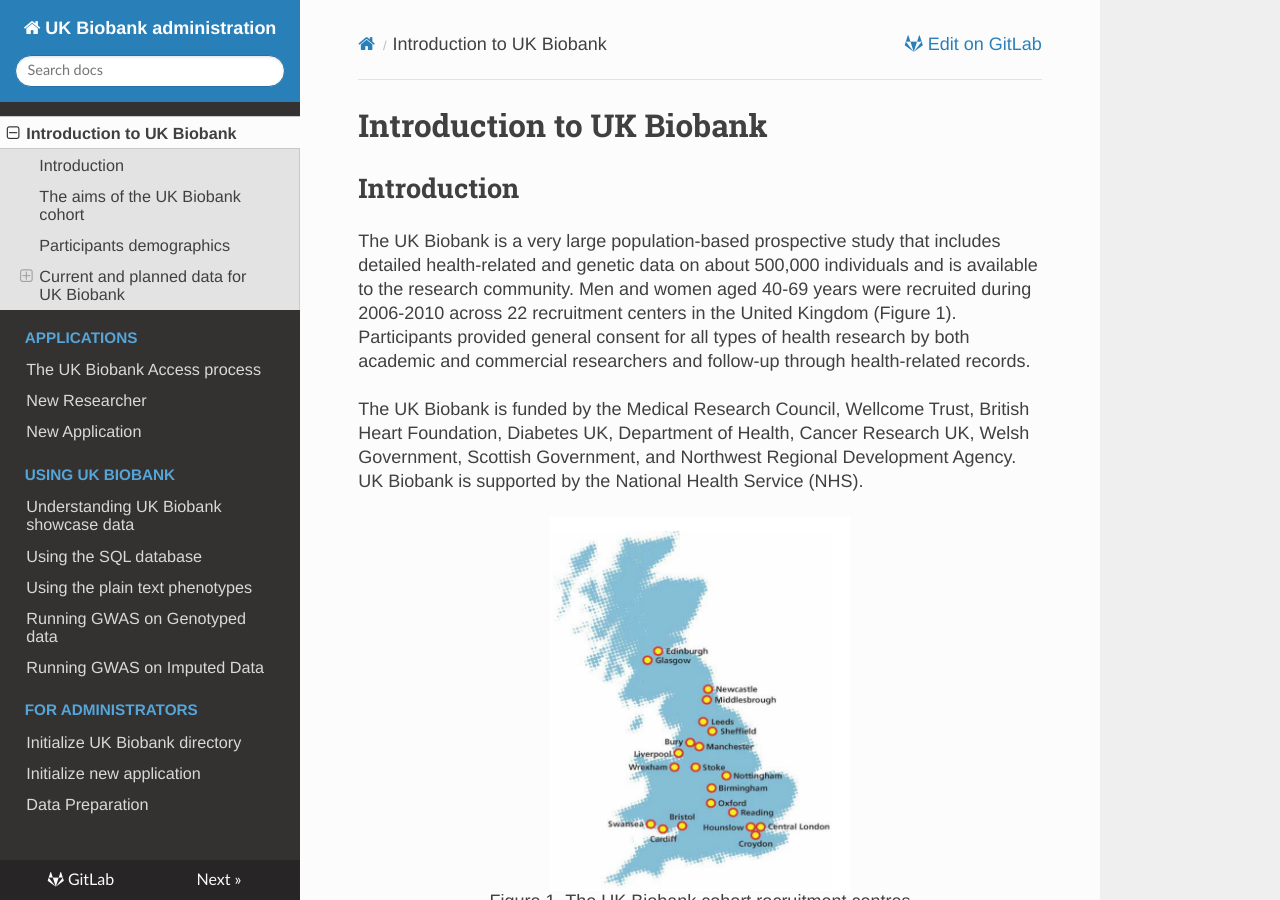
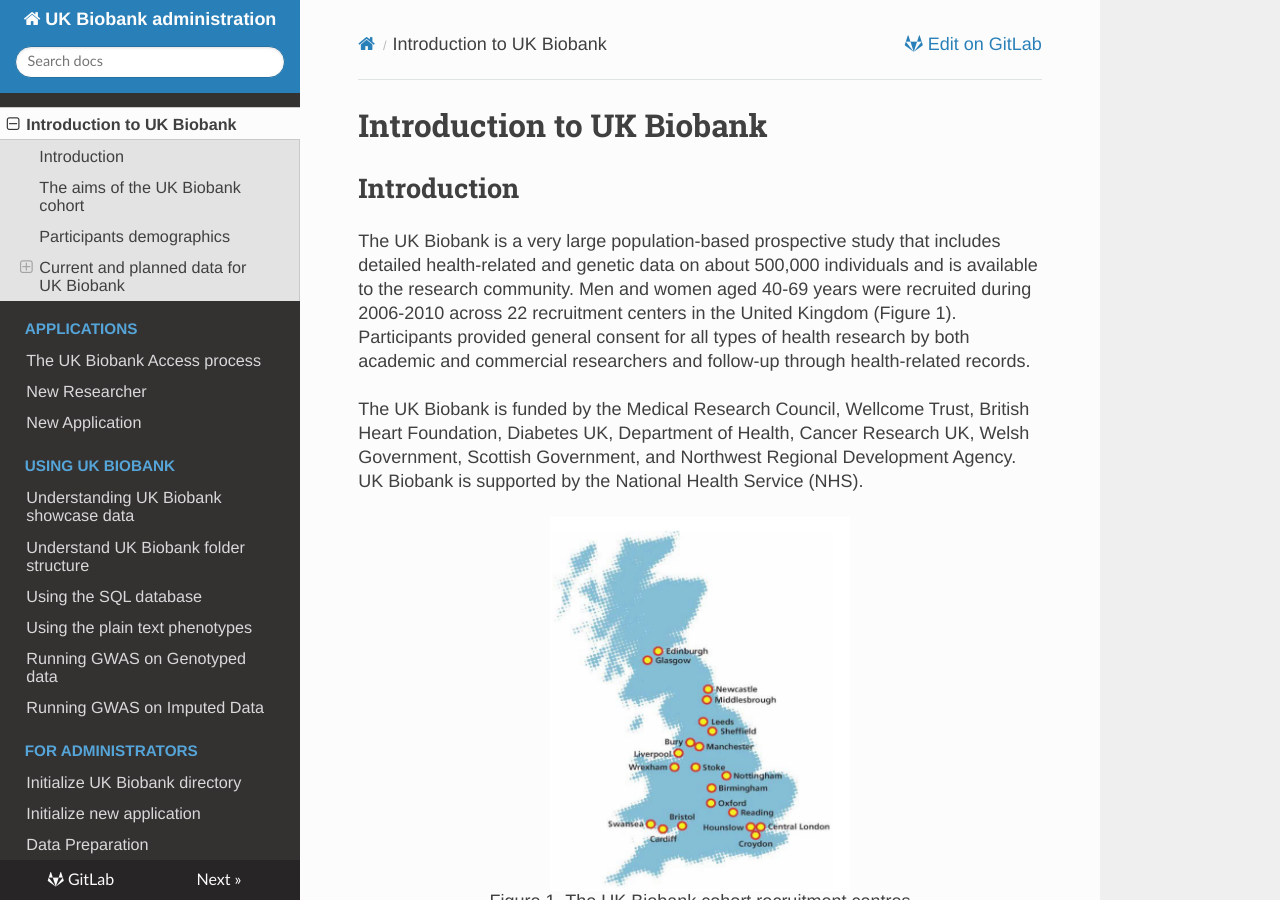
Before and after one commit to garethmarkel/ukb-administration, an MkDocs documentation site: the page built from docs/index.md, in a window 1280 px wide and 900 px high. Built offline with MkDocs 1.6.1, drawn with Linux system fonts in a browser that asks for light colours; comment, search, counter and statistics services are not loaded.

Commit message:
[Update] Provide a short explaination for data structure

```diff
--- /dev/null
+++ b/docs/pheno/structure.md
@@ -0,0 +1 @@
+# Understand UK Biobank folder structure
--- a/mkdocs.yml
+++ b/mkdocs.yml
@@ -11,6 +11,7 @@ nav:
         - admin/new_application.md
     - Using UK Biobank:
         - pheno/data_manipulation.md
+        - pheno/structure.md
         - pheno/understand_sql.md
         - pheno/tradition.md
         - gwas/genotyped_data.md
```
